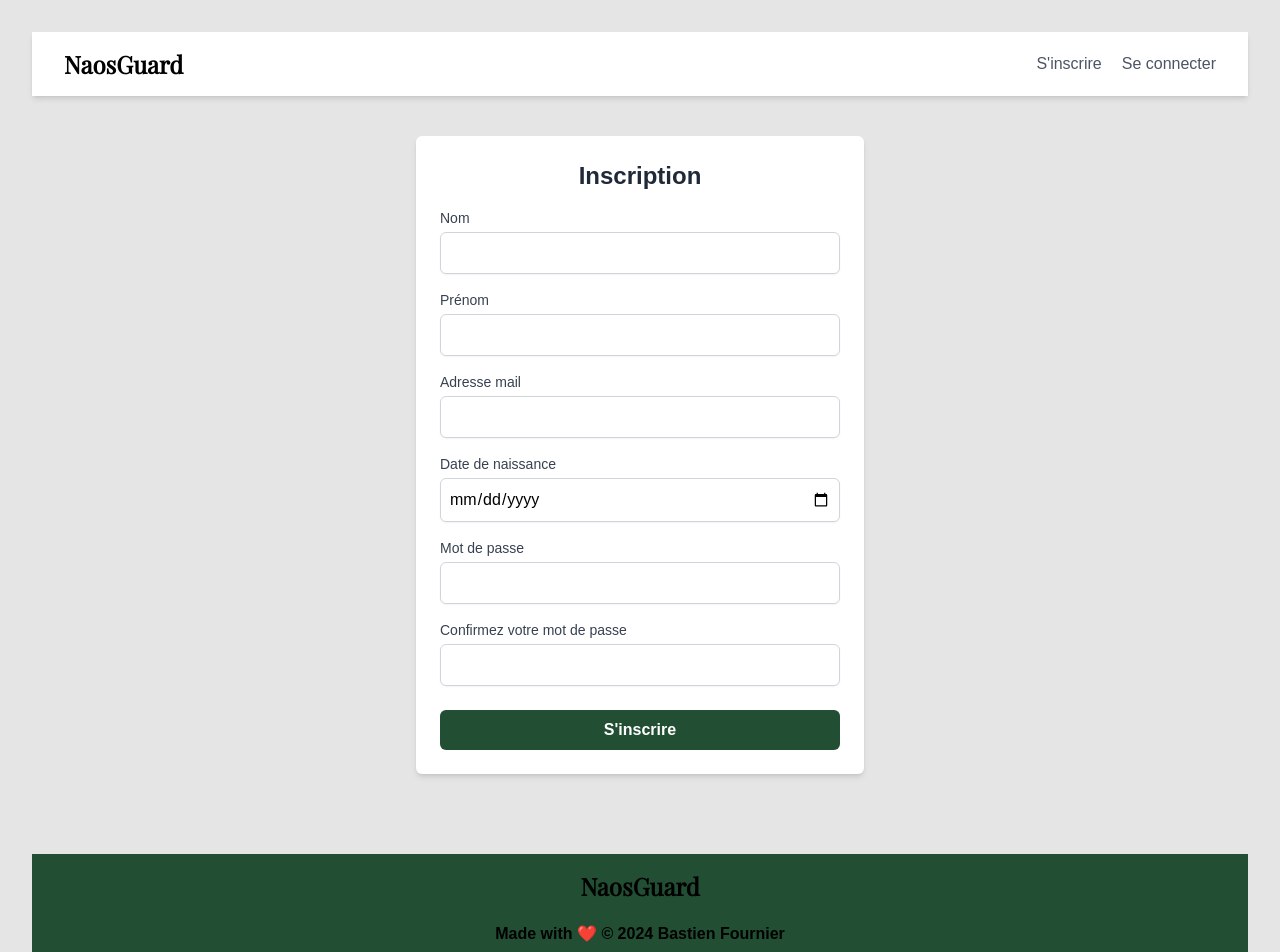
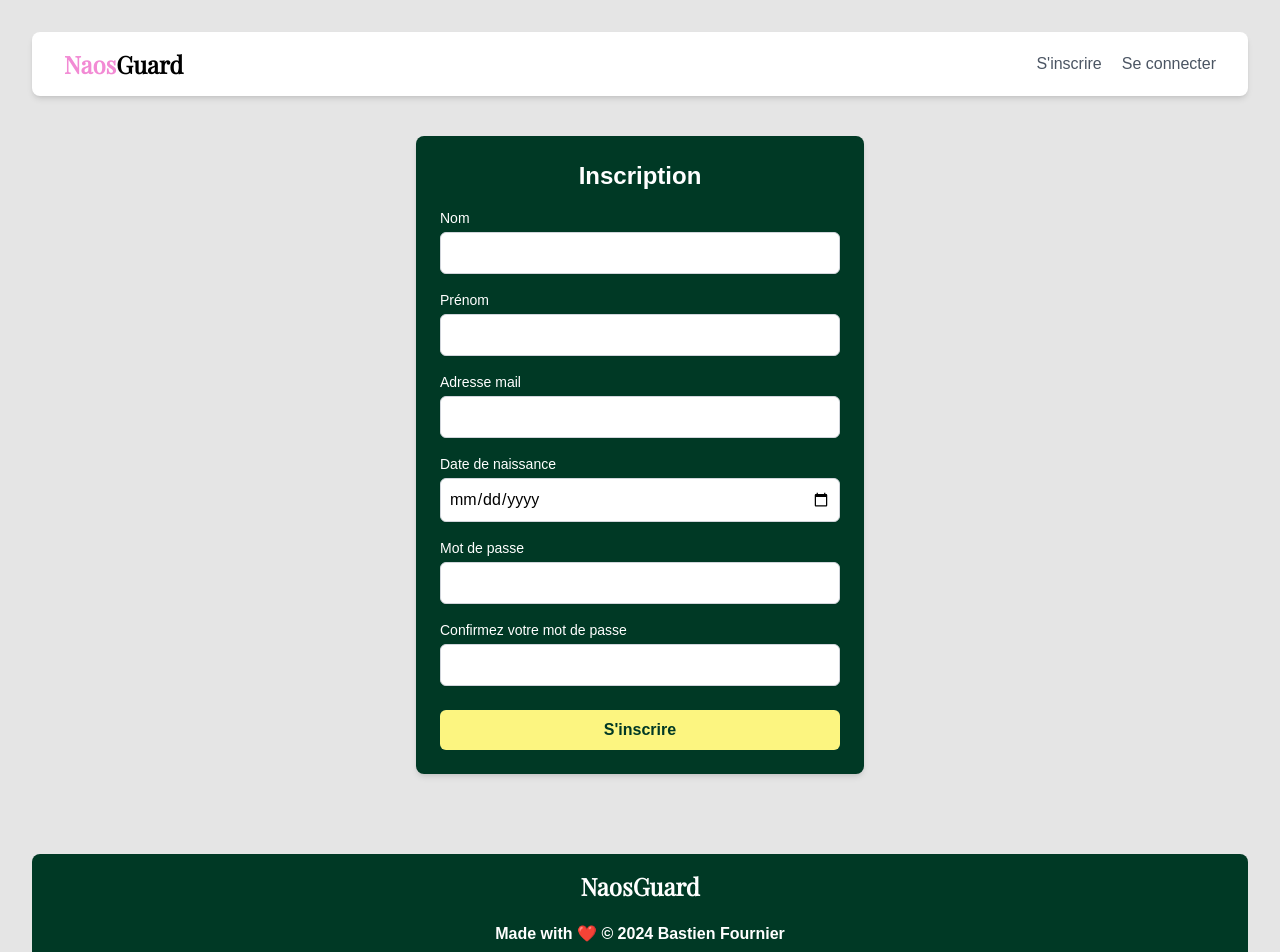
Before and after one commit to bastien-fournier/V2-Site-Petsitting, a React (Vite) app in the folder client/: page /sign-up-page in a window 1280 px wide. Shown: the top 952 px of the page. Built offline with nearby package versions, Linux system fonts and the light colour scheme; no server answers.

Commit message:
change colours

```diff
--- a/client/src/components/AnimalForm.jsx
+++ b/client/src/components/AnimalForm.jsx
@@ -66,15 +66,15 @@ export default function AnimalForm() {
   };
 
   return (
-    <div className="max-w-md mx-auto p-6 bg-white rounded-md shadow-md mt-20 mb-20">
-      <h1 className="text-2xl font-bold text-center text-gray-800">
+    <div className="max-w-md mx-auto p-6 bg-secondary rounded-lg shadow-md mt-20 mb-20">
+      <h1 className="text-2xl font-bold text-center text-white">
         Informations sur mon animal
       </h1>
       <form method="POST" onSubmit={handleSubmit}>
         <div className="mt-4">
           <label
             htmlFor="petName"
-            className="block text-sm font-medium text-gray-700"
+            className="block text-sm font-medium text-white"
           >
             Prénom de l'animal
           </label>
@@ -92,7 +92,7 @@ export default function AnimalForm() {
         <div className="mt-4">
           <label
             htmlFor="petAge"
-            className="block text-sm font-medium text-gray-700"
+            className="block text-sm font-medium text-white"
           >
             Âge de l'animal
           </label>
@@ -111,7 +111,7 @@ export default function AnimalForm() {
         <div className="mt-4">
           <label
             htmlFor="petBreed"
-            className="block text-sm font-medium text-gray-700"
+            className="block text-sm font-medium text-white"
           >
             Espèce
           </label>
@@ -129,7 +129,7 @@ export default function AnimalForm() {
         <div className="mt-4">
           <label
             htmlFor="description"
-            className="block text-sm font-medium text-gray-700"
+            className="block text-sm font-medium text-white"
           >
             Description
           </label>
@@ -147,7 +147,7 @@ export default function AnimalForm() {
         <div className="mt-6">
           <button
             type="submit"
-            className="w-full bg-third text-white font-bold py-2 rounded-md"
+            className="w-full bg-forth text-secondary font-bold py-2 rounded-md"
           >
             Enregistrer les informations
           </button>
--- a/client/src/components/Footer.jsx
+++ b/client/src/components/Footer.jsx
@@ -1,9 +1,13 @@
 export default function Footer() {
   return (
-    <footer className="bg-third relative pt-4 pb-4 text-center">
-      <p className="font-playfair font-bold text-2xl mb-5">NaosGuard</p>
+    <footer className="bg-secondary relative pt-4 pb-4 text-center rounded-lg">
+      <p className="font-playfair text-white font-bold text-2xl mb-5">
+        NaosGuard
+      </p>
       <div>
-        <p className="font-bold">Made with ❤️ © 2024 Bastien Fournier</p>
+        <p className="font-bold text-white">
+          Made with ❤️ © 2024 Bastien Fournier
+        </p>
       </div>
     </footer>
   );
--- a/client/src/components/LogIn.jsx
+++ b/client/src/components/LogIn.jsx
@@ -51,15 +51,13 @@ export default function LogIn() {
   };
 
   return (
-    <div className="max-w-md mx-auto p-6 bg-white rounded-md shadow-md mt-10 mb-20">
-      <h1 className="text-2xl font-bold text-center text-gray-800">
-        Connexion
-      </h1>
+    <div className="max-w-md mx-auto p-6 bg-secondary rounded-lg shadow-md mt-10 mb-20">
+      <h1 className="text-2xl font-bold text-center text-white">Connexion</h1>
       <form method="POST" onSubmit={handleSubmit}>
         <div className="mt-4">
           <label
             htmlFor="email"
-            className="block text-sm font-medium text-gray-700"
+            className="block text-sm font-medium text-white"
           >
             Adresse mail
           </label>
@@ -88,7 +86,7 @@ export default function LogIn() {
         <div className="mt-4">
           <label
             htmlFor="password"
-            className="block text-sm font-medium text-gray-700"
+            className="block text-sm font-medium text-white"
           >
             Mot de passe
           </label>
@@ -113,7 +111,7 @@ export default function LogIn() {
           )}
           <button
             type="submit"
-            className="w-full bg-third text-white font-bold py-2 rounded-md"
+            className="w-full bg-forth text-secondary font-bold py-2 rounded-md"
           >
             Se connecter
           </button>
--- a/client/src/components/NavBar.jsx
+++ b/client/src/components/NavBar.jsx
@@ -11,12 +11,14 @@ export default function HomePage() {
   };
 
   return user === null || user === "null" ? (
-    <nav className="bg-white shadow-md z-10">
+    <nav className="bg-white shadow-md z-10 rounded-lg">
       <div className="max-w-7xl mx-auto px-4 sm:px-6 lg:px-8">
         <div className="flex justify-between items-center py-4">
           <div>
-            <p className="font-playfair font-bold text-2xl ">
-              <Link to="/">NaosGuard</Link>
+            <p className="font-playfair font-bold text-2xl">
+              <Link to="/">
+                <span className="text-third">Naos</span>Guard
+              </Link>
             </p>
           </div>
 
@@ -74,12 +76,14 @@ export default function HomePage() {
       </div>
     </nav>
   ) : (
-    <nav className="bg-white shadow-md z-10">
+    <nav className="bg-white shadow-md z-10 rounded-lg">
       <div className="max-w-7xl mx-auto px-4 sm:px-6 lg:px-8">
         <div className="flex justify-between items-center py-4">
           <div>
-            <p className="font-playfair font-bold text-2xl ">
-              <Link to="/">NaosGuard</Link>
+            <p className="font-playfair font-bold text-2xl">
+              <Link to="/">
+                <span className="text-third">Naos</span>Guard
+              </Link>
             </p>
           </div>
 
--- a/client/src/components/Profil.jsx
+++ b/client/src/components/Profil.jsx
@@ -8,23 +8,23 @@ export default function Profil() {
   const { user } = useUserContext();
 
   return (
-    <div className="bg-white p-6 rounded-lg shadow-md text-center mt-20">
-      <div className="mb-6">
+    <div className="flex justify-center items-center flex-col max-w-md mx-auto p-6 bg-secondary rounded-lg shadow-md mt-20 mb-20">
+      <div className="mb-6 flex justify-center flex-col items-center">
         <img
           src={Dog}
           alt="Profil"
           className="w-80 h-52 md:w-80 md:h-52 lg:w-80 lg:h-52  mx-auto mb-4 object-cover"
         />
-        <h2 className="text-2xl font-bold text-gray-800">
+        <h2 className="text-2xl font-bold text-white">
           Bienvenue, {user.firstname} !
         </h2>
-        <p className="text-gray-600">Heureux de vous revoir !</p>
+        <p className="text-white">Heureux de vous revoir !</p>
       </div>
 
       <div className="mb-6">
         <Link
           to="/animal-page"
-          className="bg-forth text-white px-4 py-2 rounded hover:bg-forth-dark transition duration-300"
+          className="bg-forth text-secondary px-4 py-2 rounded hover:bg-forth-dark transition duration-300"
         >
           Ajouter un nouvel animal
         </Link>
--- a/client/src/components/Services.jsx
+++ b/client/src/components/Services.jsx
@@ -4,8 +4,9 @@ export default function Services() {
   return (
     <section className="pt-16 pb-10">
       <h2 className="text-3xl font-playfair font-bold text-center">
-        Mes Services
+        <span className="text-third">Mes</span> Services
       </h2>
+
       <div className="grid grid-cols-1 md:grid-cols-2 lg:grid-cols-3 gap-4 mt-12">
         <div className=" bg-white p-5 shadow-lg rounded-lg">
           {/* <img
--- a/client/src/components/SignUpForm.jsx
+++ b/client/src/components/SignUpForm.jsx
@@ -73,15 +73,13 @@ export default function SignUpForm() {
   };
 
   return (
-    <div className="max-w-md mx-auto p-6 bg-white rounded-md shadow-md mt-10 mb-20">
-      <h1 className="text-2xl font-bold text-center text-gray-800">
-        Inscription
-      </h1>
+    <div className="max-w-md mx-auto p-6 bg-secondary rounded-lg shadow-md mt-10 mb-20">
+      <h1 className="text-2xl font-bold text-center text-white">Inscription</h1>
       <form method="POST" onSubmit={handleSubmit}>
         <div className="mt-4">
           <label
             htmlFor="lastname"
-            className="block text-sm font-medium text-gray-700"
+            className="block text-sm font-medium text-white"
           >
             Nom
           </label>
@@ -102,7 +100,7 @@ export default function SignUpForm() {
         <div className="mt-4">
           <label
             htmlFor="firstname"
-            className="block text-sm font-medium text-gray-700"
+            className="block text-sm font-medium text-white"
           >
             Prénom
           </label>
@@ -123,7 +121,7 @@ export default function SignUpForm() {
         <div className="mt-4">
           <label
             htmlFor="email"
-            className="block text-sm font-medium text-gray-700"
+            className="block text-sm font-medium text-white"
           >
             Adresse mail
           </label>
@@ -144,7 +142,7 @@ export default function SignUpForm() {
         <div className="mt-4">
           <label
             htmlFor="birthday"
-            className="block text-sm font-medium text-gray-700"
+            className="block text-sm font-medium text-white"
           >
             Date de naissance
           </label>
@@ -165,7 +163,7 @@ export default function SignUpForm() {
         <div className="mt-4">
           <label
             htmlFor="password"
-            className="block text-sm font-medium text-gray-700"
+            className="block text-sm font-medium text-white"
           >
             Mot de passe
           </label>
@@ -186,7 +184,7 @@ export default function SignUpForm() {
         <div className="mt-4">
           <label
             htmlFor="confirmPassword"
-            className="block text-sm font-medium text-gray-700"
+            className="block text-sm font-medium text-white"
           >
             Confirmez votre mot de passe
           </label>
@@ -207,7 +205,7 @@ export default function SignUpForm() {
         <div className="mt-6">
           <button
             type="submit"
-            className="w-full bg-third text-white font-bold py-2 rounded-md"
+            className="w-full bg-forth text-secondary font-bold py-2 rounded-md"
           >
             S'inscrire
           </button>
--- a/client/src/components/Welcome.jsx
+++ b/client/src/components/Welcome.jsx
@@ -3,11 +3,11 @@ import { Link } from "react-router-dom";
 export default function Welcome() {
   return (
     <div className="mb-5 p-5 ">
-      <h1 className="font-playfair font-bold text-5xl mt-5 ">
+      <h1 className="font-playfair font-bold text-5xl mt-5 text-white ">
         Dogs and Cats lover
       </h1>
-      <h2 className="text-2xl mt-5 ">Bastien Pet-Sitter</h2>
-      <p className="mt-3 ">
+      <h2 className="text-2xl mt-5 text-white  ">Bastien Pet-Sitter</h2>
+      <p className="mt-3 text-white ">
         Lorem ipsum dolor sit amet consectetur adipisicing elit. Natus
         reiciendis temporibus, ipsam nostrum nesciunt voluptates eos dicta
         necessitatibus dolorem a optio sunt corrupti cumque rem corporis,
@@ -16,7 +16,7 @@ export default function Welcome() {
       <Link to="/booking-page">
         <button
           type="button"
-          className="bg-third text-white px-4 py-2 rounded mt-5 transition-transform duration-300 hover:scale-105"
+          className="bg-third text-secondary px-4 py-2 rounded mt-5 transition-transform duration-300 hover:scale-105"
         >
           Me faire une demande
         </button>
--- a/client/tailwind.config.js
+++ b/client/tailwind.config.js
@@ -3,10 +3,10 @@ export default {
   theme: {
     extend: {
       colors: {
-        background: "#C2EFD4", // Définir une couleur primaire personnalisée
-        secondary: "#C2EFD4",
-        third: "#224F34",
-        forth: "#6BC785",
+        background: "#e5eae1", // Définir une couleur primaire personnalisée
+        secondary: "#003925",
+        third: "#f28ad4",
+        forth: "#fcf580",
       },
       fontFamily: {
         nunito: ['"Nunito-Regular.ttf"', "sans-serif"], // Définir une police de caractères personnalisée
```
